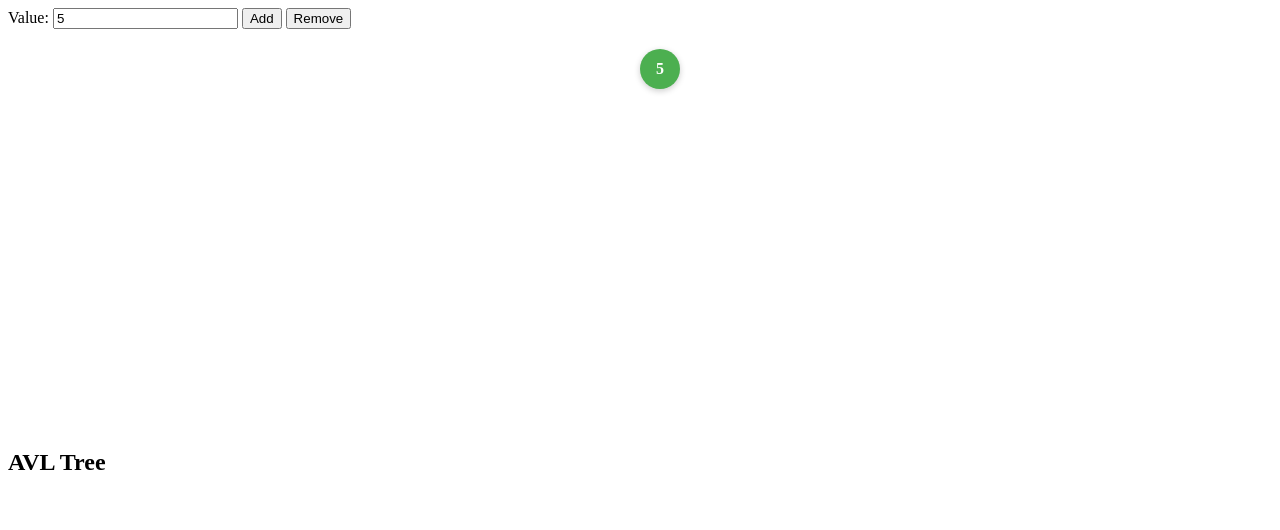
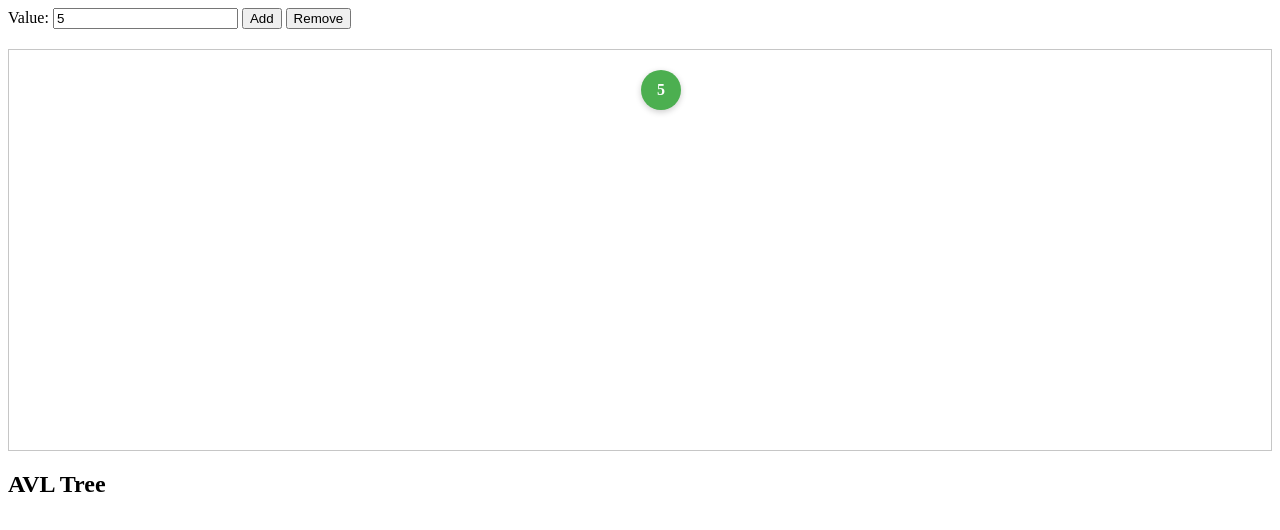
Before and after one commit to jplimw18/AVL, a plain HTML site: page index.html in a window 1280 px wide. Both pictures are taken after typing "5" into the empty fields and a click on the button "Add". Drawn offline with Linux system fonts and the light colour scheme.

Commit message:
ajustando espaçamento entre nós

```diff
--- a/assets/css/main.css
+++ b/assets/css/main.css
@@ -1,8 +1,14 @@
 #tree-container {
-    overflow: auto;
     min-width: 90vw;
     min-height: 50vh;
+
+    border: 1px solid #c6c6c6;
+
     position: relative;
+    overflow: auto;
+
+    margin-block: 20px;
+
     transition: transform 0.3s ease;position: relative;
 }
 
--- a/assets/js/tree.js
+++ b/assets/js/tree.js
@@ -148,7 +148,7 @@ export class Tree {
 
         for (const value in nodeMap) {
             nodeMap[value].classList.add('fade-out');
-            setTimeout(() => nodeMap[value].remove(), 500); // Remove após a animação
+            setTimeout(() => nodeMap[value].remove(), 500);
         }
     }
 
@@ -157,7 +157,7 @@ export class Tree {
 
         const height = this._getHeight();
         const baseSpacing = 80;
-        const spacingX = baseSpacing * Math.pow(0.7, level) * (6 / height);
+        const spacingX = baseSpacing * Math.pow(0.8, level) * (10 / height);
         const spacingY = 80;
 
         let nodeEl = nodeMap[node.value];
```
